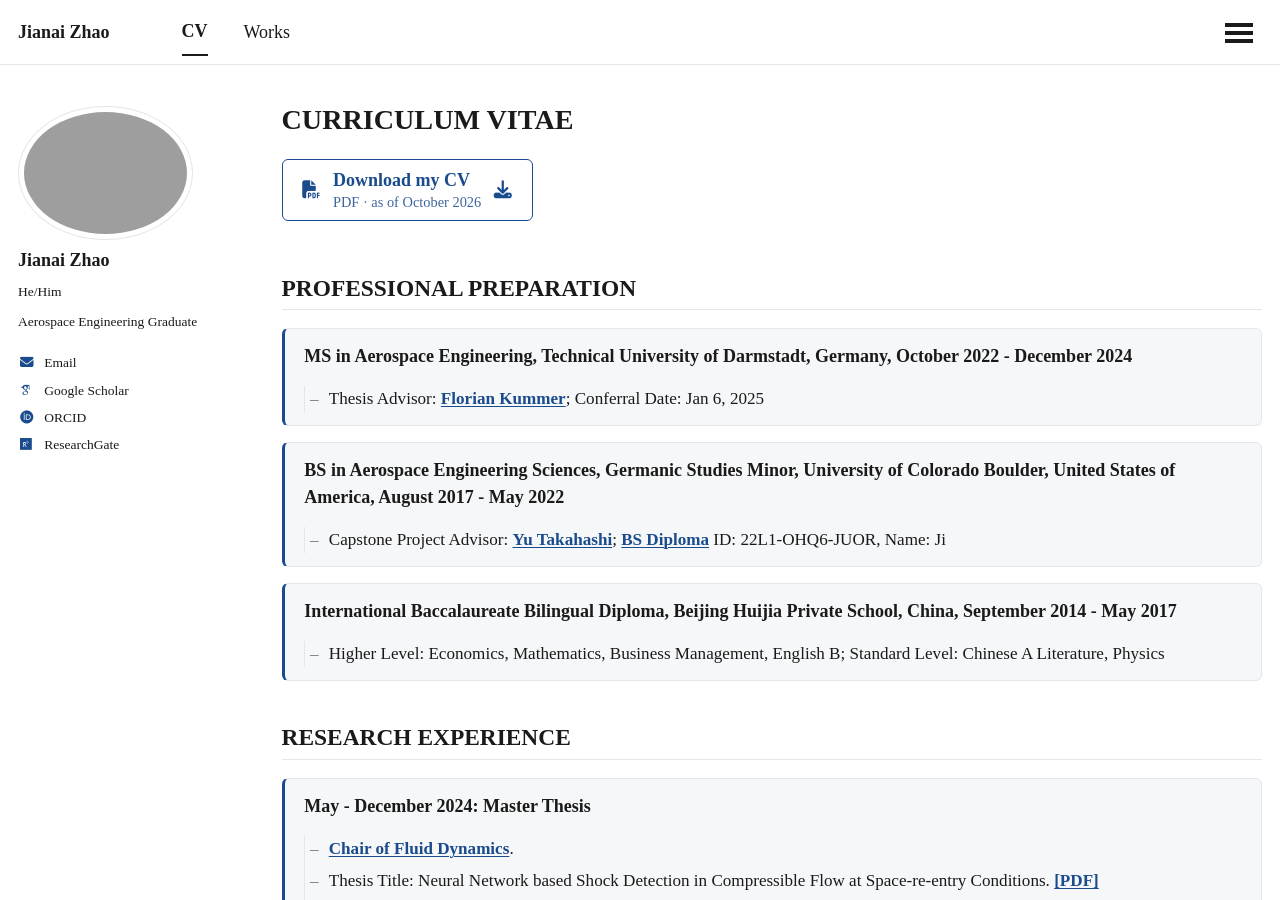
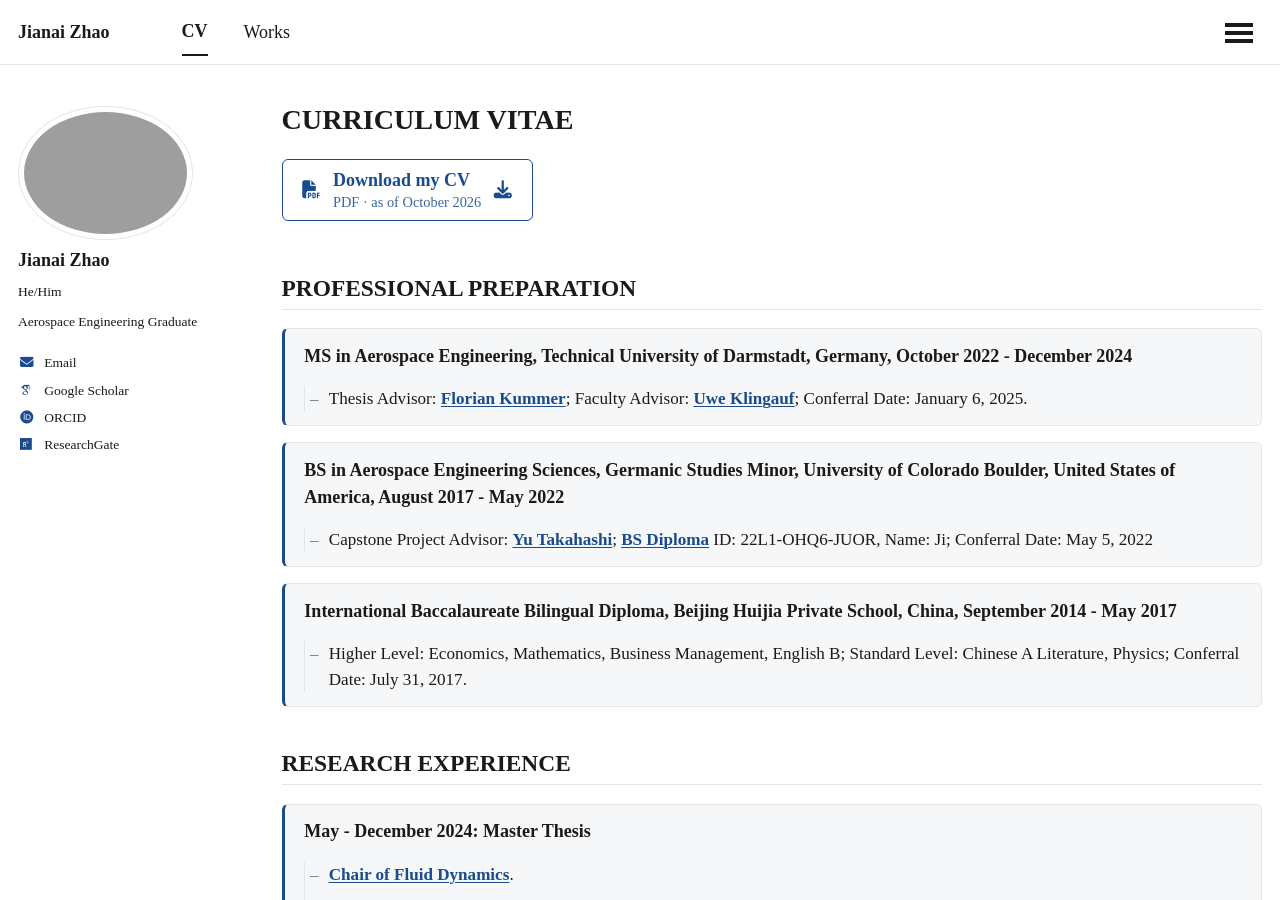
Before and after one commit to jianaizhao/jianaizhao.github.io, a Jekyll site: the page built from _pages/cv.md, in a window 1280 px wide and 900 px high. Built offline with Jekyll 4.4.1, drawn with Linux system fonts in a browser that asks for light colours; some web fonts are replaced; a script that is not in the unit is left out.

Commit message:
add details on cv

```diff
--- a/_pages/cv.md
+++ b/_pages/cv.md
@@ -26,11 +26,11 @@ PROFESSIONAL PREPARATION
 ======
 
 * **MS in Aerospace Engineering, Technical University of Darmstadt, Germany, October 2022 - December 2024**
-  * Thesis Advisor: [Florian Kummer](https://www.fdy.tu-darmstadt.de/fdy/fdystaff/details_16067.en.jsp); Conferral Date: Jan 6, 2025
+  * Thesis Advisor: [Florian Kummer](https://www.fdy.tu-darmstadt.de/fdy/fdystaff/details_16067.en.jsp); Faculty Advisor: [Uwe Klingauf](https://www.fsr.tu-darmstadt.de/fsr/mitarbeiter_15/mitarbeitende/mitarbeiter_details_fsr_8591.en.jsp); Conferral Date: January 6, 2025.
 * **BS in Aerospace Engineering Sciences, Germanic Studies Minor, University of Colorado Boulder, United States of America, August 2017 - May 2022**
-  * Capstone Project Advisor: [Yu Takahashi](https://scholar.google.com/citations?user=F0SHsewAAAAJ&hl=en); [BS Diploma](https://reg.colorado.edu/cediploma/) ID: 22L1-OHQ6-JUOR, Name: Ji
+  * Capstone Project Advisor: [Yu Takahashi](https://scholar.google.com/citations?user=F0SHsewAAAAJ&hl=en); [BS Diploma](https://reg.colorado.edu/cediploma/) ID: 22L1-OHQ6-JUOR, Name: Ji; Conferral Date: May 5, 2022
 * **International Baccalaureate Bilingual Diploma, Beijing Huijia Private School, China, September 2014 - May 2017**
-  * Higher Level: Economics, Mathematics, Business Management, English B; Standard Level: Chinese A Literature, Physics
+  * Higher Level: Economics, Mathematics, Business Management, English B; Standard Level: Chinese A Literature, Physics; Conferral Date: July 31, 2017.
 
 
 RESEARCH EXPERIENCE
```
